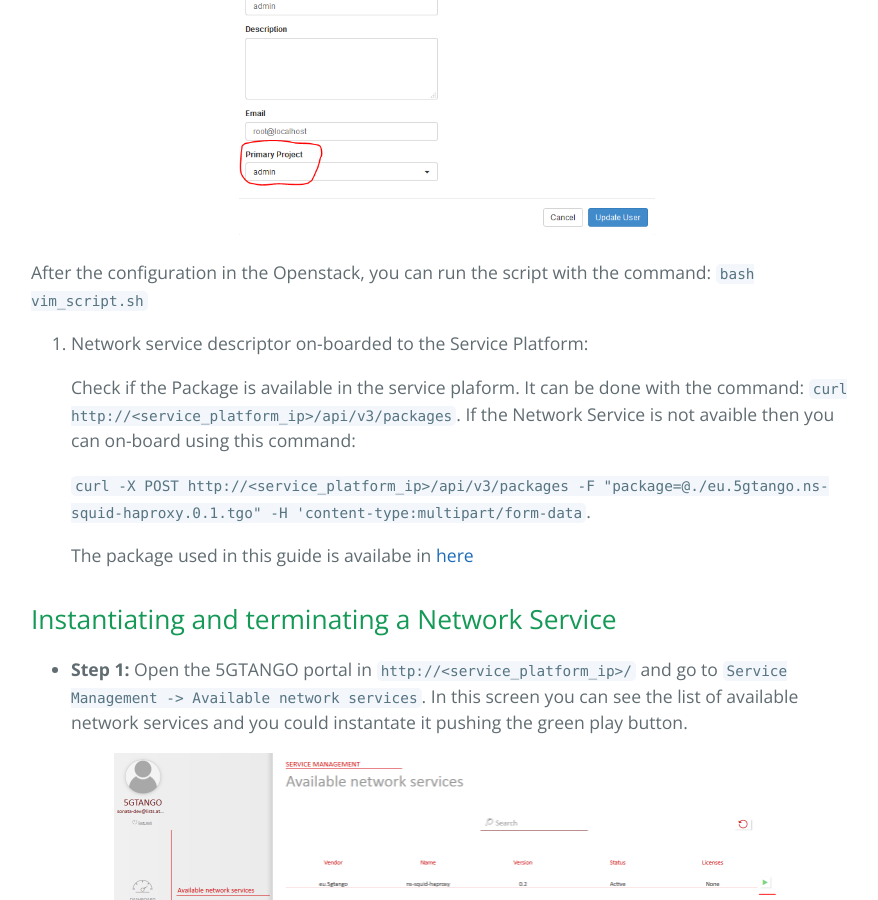
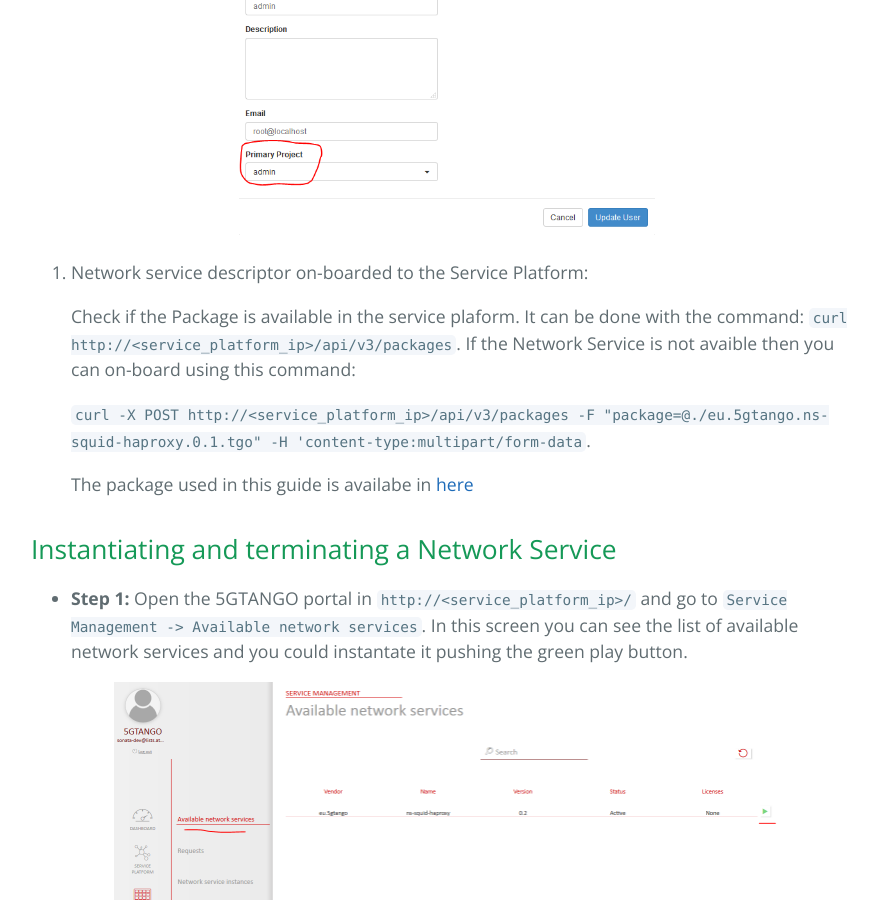
Before and after one commit to sonata-nfv/sonata-nfv.github.io, a Jekyll site: the page built from sp.md, in a window 1280 px wide and 900 px high, scrolled down 1976 px. Shown: the whole window, without its empty margins (193-1071 px from the left). Built offline with Jekyll 4.4.1, drawn with Linux system fonts in a browser that asks for light colours; our own code applies the rules of GitHub Pages for plain Markdown files.

Commit message:
remove bash script for vim setup

```diff
--- a/sp.md
+++ b/sp.md
@@ -32,8 +32,6 @@ To get the external network uuid you can go to openstack horizon dashboard and o
 If not assign one at the end of the list in the menu.
 
 <p align="center"><img src="images/primary-project-s.png" width="50%" /></p>
-
-After the configuration in the Openstack, you can run the script with the command: `bash vim_script.sh`
 
 4. Network service descriptor on-boarded to the Service Platform:
 
```
